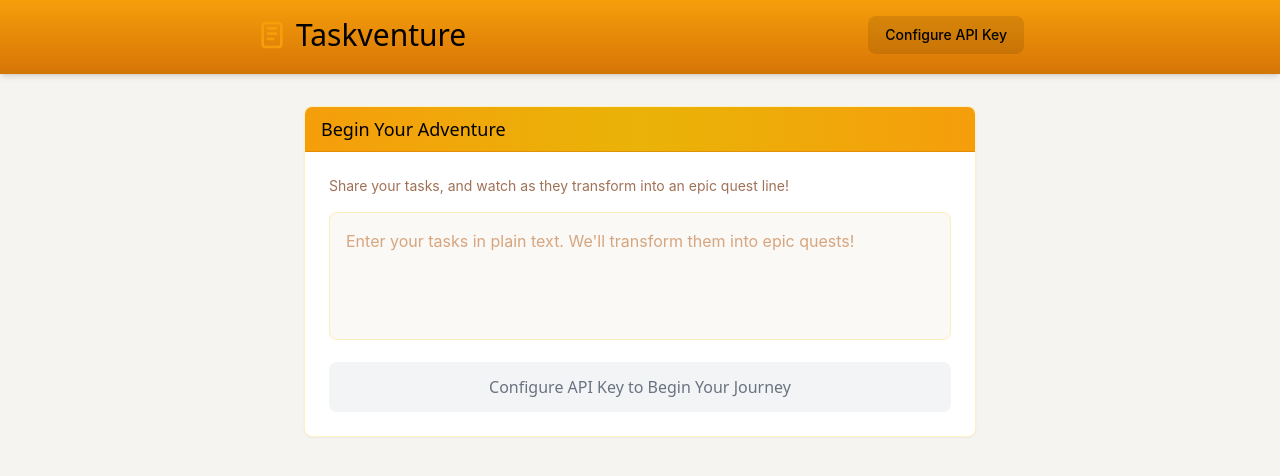
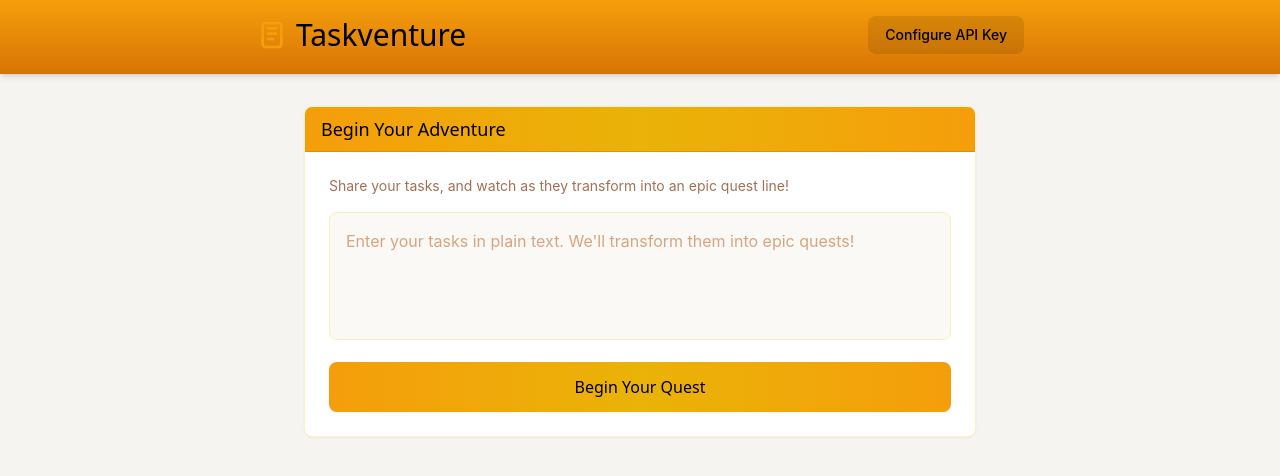
Before and after one commit to devin-liu/taskventure, a React (Vite) app: page / in a window 1280 px wide. Shown: the top 476 px of the page. Built offline with nearby package versions, Linux system fonts and the light colour scheme.

Commit message:
fix: update QuestInput props to match App.tsx and simplify component
- Changed onInputChange prop to setInput to match parent component
- Removed hasKeys prop as it's handled at App level
- Simplified button states and text
- Fixed TypeError: onInputChange is not a function

```diff
--- a/src/components/QuestInput.tsx
+++ b/src/components/QuestInput.tsx
@@ -2,13 +2,12 @@ import React from 'react';
 
 interface QuestInputProps {
   input: string;
-  onInputChange: (value: string) => void;
+  setInput: (value: string) => void;
   onSubmit: () => void;
   isLoading: boolean;
-  hasKeys: boolean;
 }
 
-export const QuestInput = ({ input, onInputChange, onSubmit, isLoading, hasKeys }: QuestInputProps) => {
+export const QuestInput = ({ input, setInput, onSubmit, isLoading }: QuestInputProps) => {
   return (
     <div className="max-w-2xl mx-auto bg-white dark:bg-gray-800 rounded-lg overflow-hidden border border-amber-200/50 dark:border-gray-700 shadow-sm animate-quest-appear">
       <div className="bg-gradient-to-r from-amber-500 via-yellow-500 to-amber-500 py-2 px-4 border-b border-amber-600/50">
@@ -21,7 +20,7 @@ export const QuestInput = ({ input, onInputChange, onSubmit, isLoading, hasKeys
         </p>
         <textarea
           value={input}
-          onChange={(e) => onInputChange(e.target.value)}
+          onChange={(e) => setInput(e.target.value)}
           placeholder="Enter your tasks in plain text. We'll transform them into epic quests!"
           className="w-full h-32 p-4 rounded-lg bg-parchment-50 dark:bg-gray-900 text-amber-900 dark:text-amber-100 border border-amber-200/50 dark:border-gray-700 focus:ring-2 focus:ring-amber-500 focus:border-transparent resize-none transition-all duration-200 placeholder-amber-700/50 dark:placeholder-amber-400/50"
         />
@@ -33,17 +32,11 @@ export const QuestInput = ({ input, onInputChange, onSubmit, isLoading, hasKeys
             transition-all duration-200
             ${isLoading
               ? 'bg-gray-400 cursor-not-allowed'
-              : hasKeys
-                ? 'bg-gradient-to-r from-amber-500 via-yellow-500 to-amber-500 hover:from-amber-600 hover:via-yellow-600 hover:to-amber-600 text-black shadow-sm hover:shadow'
-                : 'bg-gray-100 dark:bg-gray-800 text-gray-500 dark:text-gray-400'
+              : 'bg-gradient-to-r from-amber-500 via-yellow-500 to-amber-500 hover:from-amber-600 hover:via-yellow-600 hover:to-amber-600 text-black shadow-sm hover:shadow'
             }
           `}
         >
-          {isLoading
-            ? 'Summoning Epic Quests...'
-            : hasKeys
-              ? 'Begin Your Quest'
-              : 'Configure API Key to Begin Your Journey'}
+          {isLoading ? 'Summoning Epic Quests...' : 'Begin Your Quest'}
         </button>
       </div>
     </div>
```
